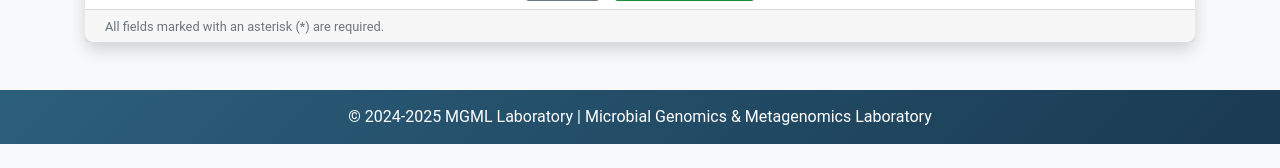
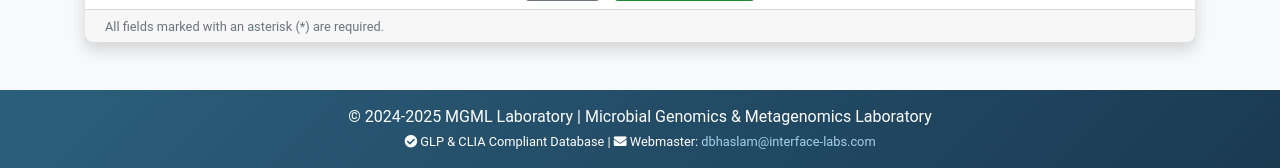
Before and after one commit to haslamdb/mgml_sampledb, a Django app: page /aliquots/create/ in a window 1280 px wide. Shown: the part 691-859 px from the top of the page. Before the commit the page ends 835 px from the top, so only its background shows below. Run offline with Django 5.2, Linux system fonts and the light colour scheme; the visitor is signed in with stand-in values (Sample User, id 1); data that the repository does not hold is empty; some libraries are stand-ins or nearby versions.

Commit message:
modified:   sampletracking/templates/base_generic.html

```diff
--- a/sampletracking/templates/base_generic.html
+++ b/sampletracking/templates/base_generic.html
@@ -103,6 +103,16 @@
           color: white;
           padding: 15px 0;
           margin-top: 2rem;
+      }
+
+      .footer a {
+          color: #a8d0e6;
+          text-decoration: none;
+      }
+
+      .footer a:hover {
+          color: #ffffff;
+          text-decoration: underline;
       }
 
       .text-primary {
@@ -256,6 +266,12 @@
   <footer class="footer text-center">
     <div class="container">
       <p class="mb-0">© 2024-2025 MGML Laboratory | Microbial Genomics & Metagenomics Laboratory</p>
+      <p class="mb-0">
+        <small>
+          <i class="fas fa-check-circle"></i> GLP & CLIA Compliant Database |
+          <i class="fas fa-envelope"></i> Webmaster: <a href="mailto:dbhaslam@interface-labs.com">dbhaslam@interface-labs.com</a>
+        </small>
+      </p>
     </div>
   </footer>
 
```
